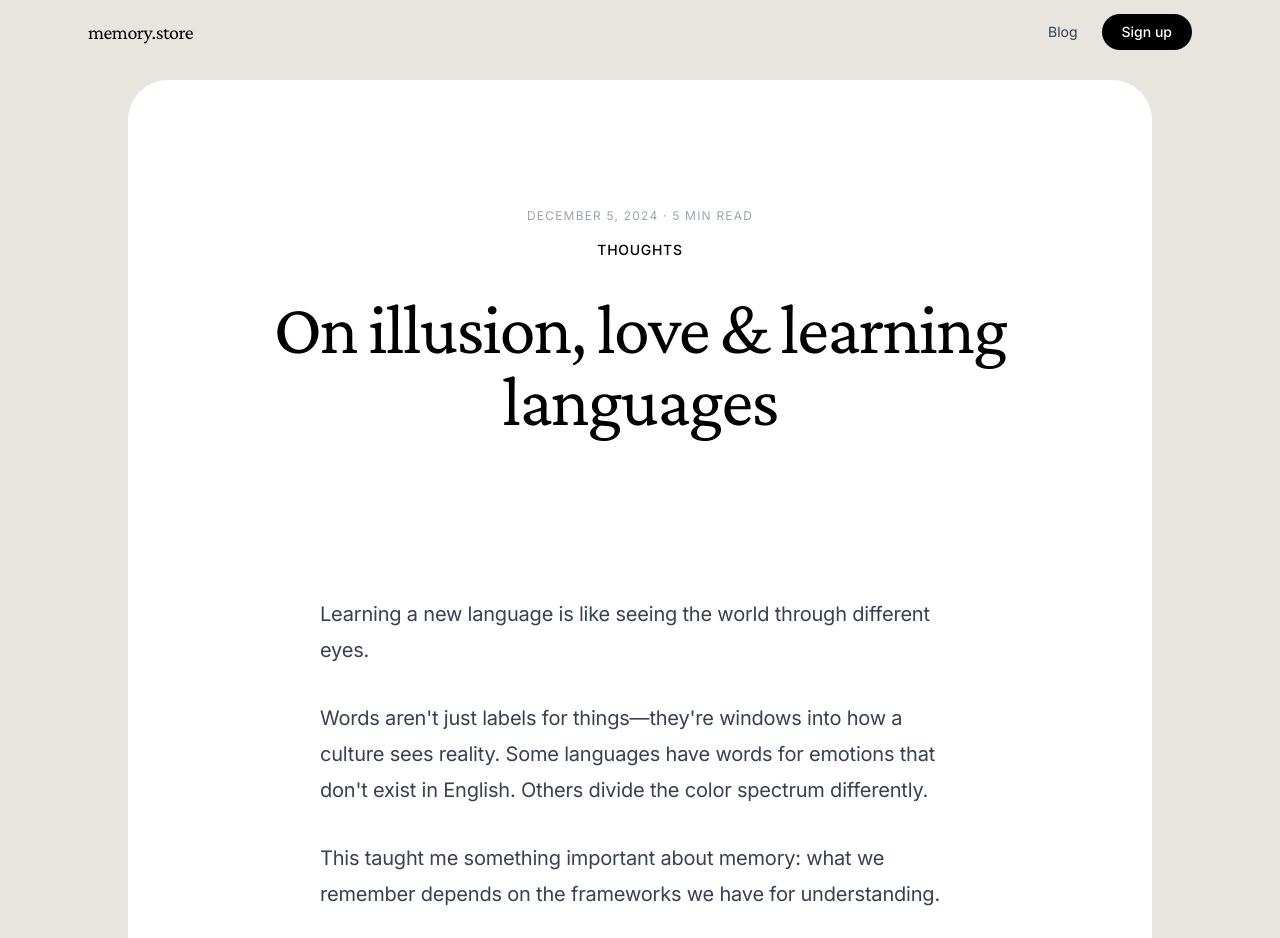
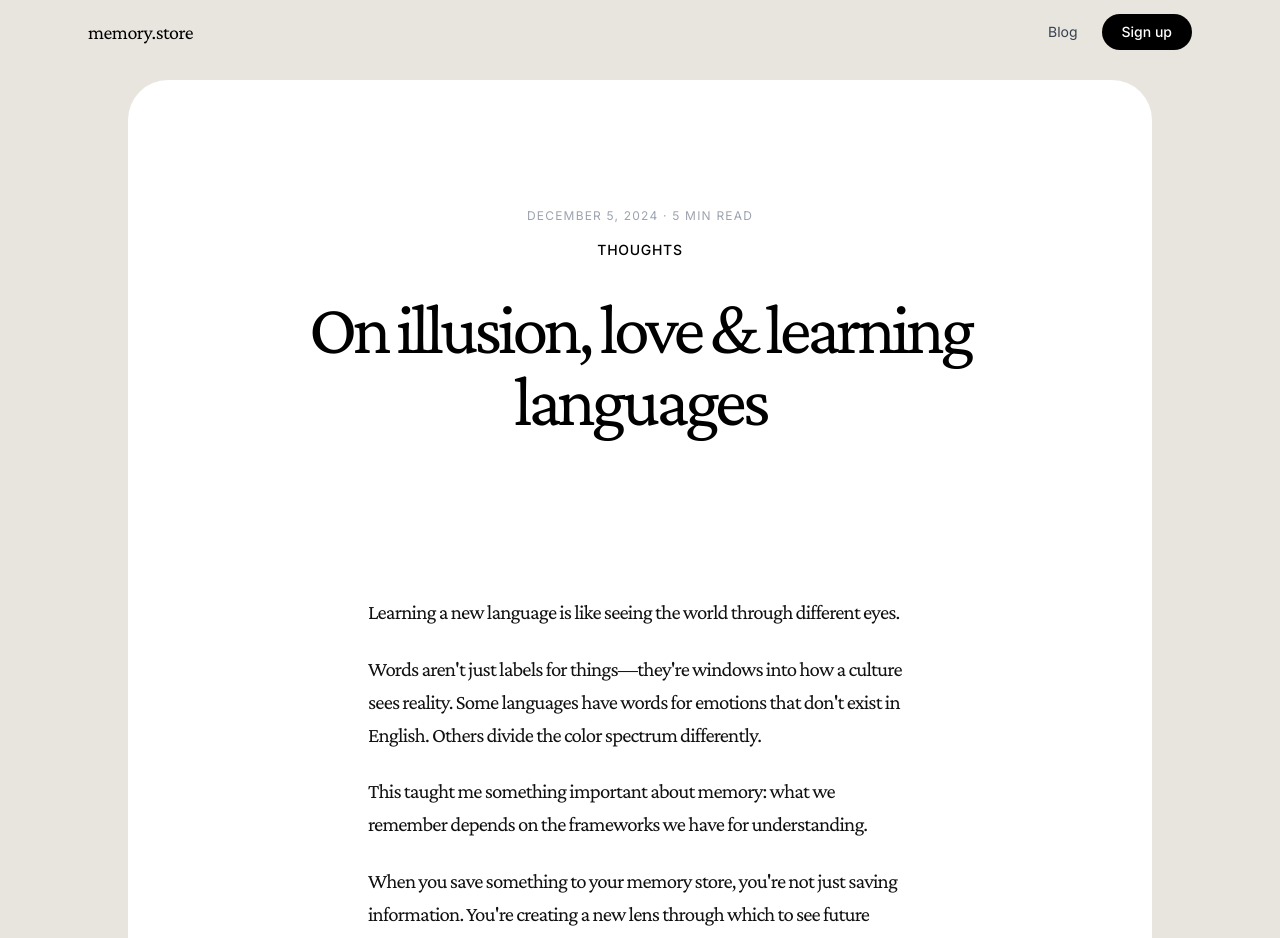
Before and after one commit to yagna2652/landingpage, a Next.js app: page /blog/illusion-love-languages in a window 1280 px wide. Shown: the top 938 px of the page. Built offline with nearby package versions, Linux system fonts and the light colour scheme; no server answers.

Commit message:
improved type

```diff
--- a/src/app/blog/[slug]/page.tsx
+++ b/src/app/blog/[slug]/page.tsx
@@ -167,7 +167,7 @@ export default async function BlogPostPage({
             )}
 
             {/* Title */}
-            <h1 className="mx-auto mt-8 max-w-3xl font-serif text-5xl leading-tight tracking-tight text-black md:text-6xl lg:text-7xl">
+            <h1 className="mx-auto mt-8 max-w-3xl font-serif text-5xl leading-[1.1] tracking-[-0.06em] text-black md:text-6xl lg:text-7xl">
               {post.title}
             </h1>
           </header>
@@ -185,24 +185,20 @@ export default async function BlogPostPage({
             </div>
           )}
 
-          {/* Content */}
+          {/* Content - Tufte-inspired typography */}
           <div className="px-6 py-16 md:px-8 md:py-24">
-            <div className="mx-auto max-w-[40rem]">
+            <div className="mx-auto max-w-[34em]">
               {post.content ? (
                 post.content.split("\n\n").map((paragraph, i) => (
                   <p
                     key={i}
-                    className="mb-8 text-[1.25rem] leading-[1.8] tracking-[-0.01em] text-[#374151] antialiased"
-                    style={{ fontFamily: 'var(--font-inter), system-ui, sans-serif' }}
+                    className="mb-6 font-serif text-[1.3rem] leading-[1.58] tracking-[-0.04em] text-[#111] antialiased"
                   >
                     {paragraph}
                   </p>
                 ))
               ) : (
-                <p
-                  className="text-[1.25rem] leading-[1.8] tracking-[-0.01em] text-[#374151] antialiased"
-                  style={{ fontFamily: 'var(--font-inter), system-ui, sans-serif' }}
-                >
+                <p className="font-serif text-[1.3rem] leading-[1.58] tracking-[-0.04em] text-[#111] antialiased">
                   {post.excerpt}
                 </p>
               )}
```
